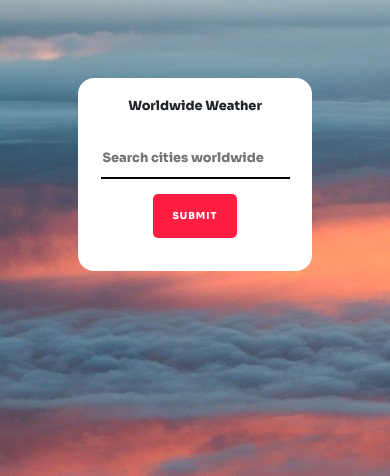
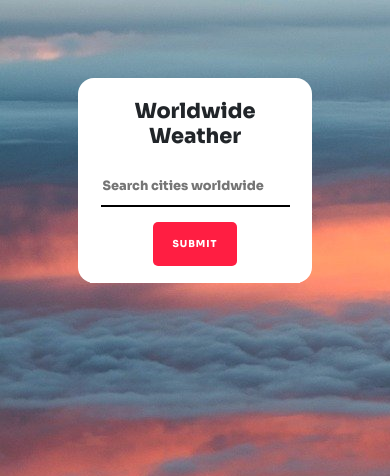
Before and after one commit to niall-anthony-mcnulty/Keele-Webdev-Assignment2, a PHP site: page / in a window 390 px wide. Shown: the top 476 px of the page. Run offline with PHP 8.4, Linux system fonts and the light colour scheme; some libraries are stand-ins or nearby versions; some web fonts are replaced.

Commit message:
small css changes

```diff
--- a/css/main.css
+++ b/css/main.css
@@ -30,7 +30,7 @@ body {
 
 h1 {
 
-    margin-top: 3%;
+    margin-top: 4%;
 }
 
 .formdiv {
@@ -56,7 +56,7 @@ input {
 
     font-size: 1.3rem;
     height: 40px;
-    margin-top: 8%;
+    margin-top: 5%;
     margin-bottom: 2%;
     border:none;
     border-bottom: 2px solid black;
@@ -107,6 +107,8 @@ ul {
     text-align: center;
     padding: 4%;
     background-color:white;
+    margin-top: 2%;
+    font-size: 130%;
 }
 
 .location {
@@ -126,7 +128,7 @@ ul {
 
     h1 {
         margin-top: 10%;
-        font-size: 80%;
+        font-size: 130%;
     }
 
     .title {
@@ -148,6 +150,24 @@ ul {
     .container {
         width: 60%;
     }
+
+
+    .weather-city {
+        margin-top: 3%;
+        margin-bottom:0%;
+
+    }
+
+    ul {
+        font-size: 85%;
+        margin: 0%;
+    }
+
+    .errors {
+
+        font-size: 60%;
+        margin-top: 5%;
+    }
 }
 
 @media (min-width: 601px)  {
--- a/js/main.js
+++ b/js/main.js
@@ -61,7 +61,7 @@ $(document).ready(function(){
                     console.log(weatherTime);
 
 
-                    $('.location').html("<li>" + weatherCity + ", " + weatherCountry + "</li><li><img src="+ weatherIconURL +"></li><li>" + weatherMain + "</li><li>" + weatherTemp + "</li>");
+                    $('.location').html("<li class='weather-city'>" + weatherCity + ", " + weatherCountry + "</li><li><img src="+ weatherIconURL +"></li><li>" + weatherMain + "</li><li>" + weatherTemp + "</li>");
 
                 }
 
@@ -88,7 +88,7 @@ $(document).ready(function(){
                 } else {
                     msg = 'Uncaught Error.\n' + jqXHR.responseText;
                 }
-                $('.location').html("<li>" + msg + "</li>");
+                $('.location').html("<li class='errors'>" + msg + "</li>");
 
             });
 
```
